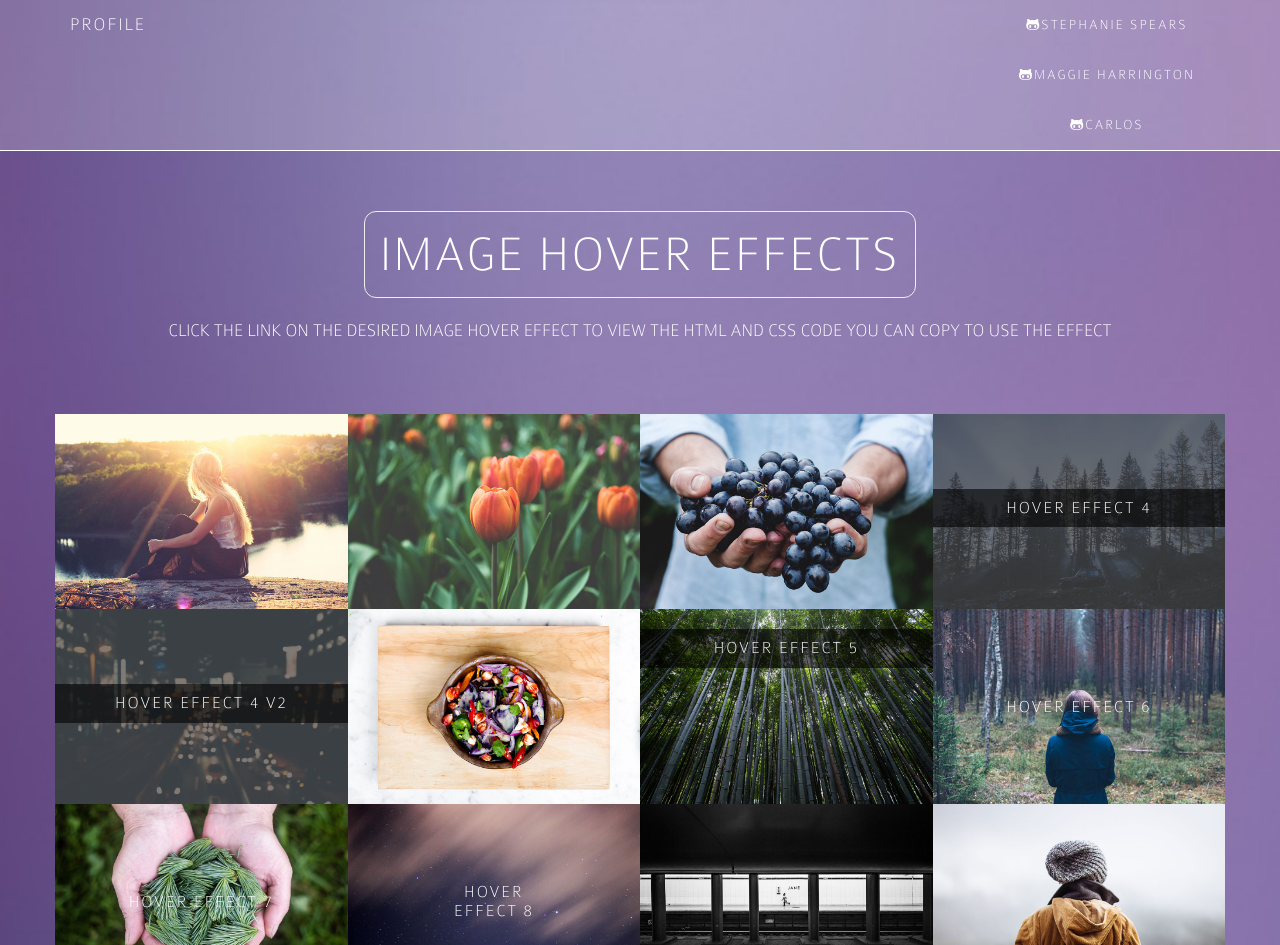
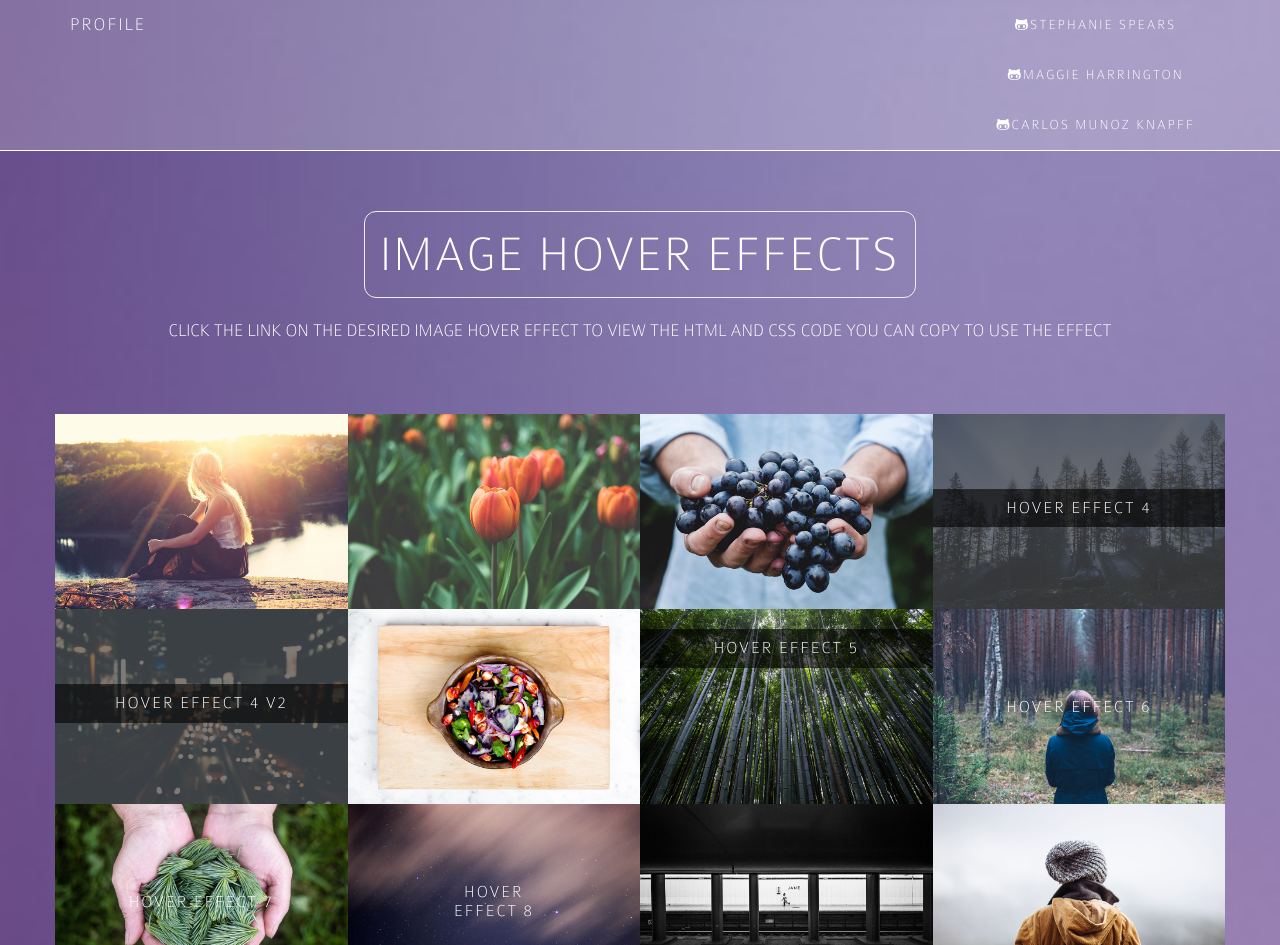
Before and after one commit to secretPlotters/secretPlottersProject, a plain HTML site: page index.html in a window 1280 px wide. Shown: the top 945 px of the page. Drawn offline with Linux system fonts and the light colour scheme.

Commit message:
add styling

```diff
--- a/css/styles.css
+++ b/css/styles.css
@@ -15,6 +15,6 @@ body{
   width:100%;
 }
 
-#showForm, #userDetailsForm, #plotDetailsForm{
+/*#showForm, #userDetailsForm, #plotDetailsForm{
   display: none;
-}
+}*/
--- a/index.html
+++ b/index.html
@@ -32,7 +32,7 @@
             <li>
               <a href="https://github.com/Stephanie-Spears/"><i class="fa fa-github-alt" aria-hidden="true"></i>Stephanie Spears</a>
               <a href="https://github.com/maggie-harrington"><i class="fa fa-github-alt" aria-hidden="true"></i>Maggie Harrington</a>
-              <a href="https://github.com/elmunoz42"><i class="fa fa-github-alt" aria-hidden="true"></i>Carlos </a>
+              <a href="https://github.com/elmunoz42"><i class="fa fa-github-alt" aria-hidden="true"></i>Carlos Munoz Knapff</a>
             </li>
           </ul>
         </div>
```
